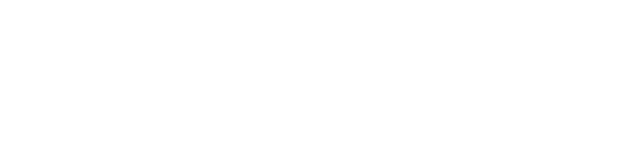
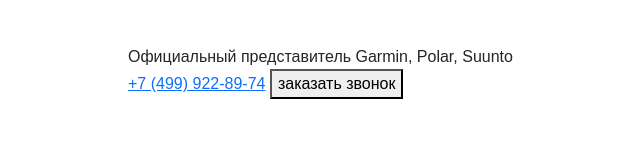
Before and after one commit to lightofheven/puls, a website: page src/index.html in a window 1280 px wide. Shown: the whole page, without its empty margins (37-677 px from the left). Drawn offline with Linux system fonts and the light colour scheme.

Commit message:
second commit

```diff
--- a/src/css/style.min.css
+++ b/src/css/style.min.css
@@ -1 +1 @@
-*{font-family:"Museo Sans Cyrl",sans-serif}
+*{font-family:"Museo Sans Cyrl",sans-serif}.container{max-width:950px;margin:0 auto}
--- a/src/index.html
+++ b/src/index.html
@@ -12,7 +12,19 @@
 <body>
     <div class="promo">
         <div class="container">
-
+            <header class="header">
+                <a href="#" class="header__logo">
+                    <img src="img/running_man.png" alt="logo">
+                </a>
+                <div class="header__official">
+                    Официальный представитель
+                    <span>Garmin, Polar, Suunto</span>
+                </div>
+                <div class="haeder__contacts">
+                    <a href="tel:+74999228974" class="header__phone">+7 (499) 922-89-74</a>
+                    <button class="button">заказать звонок</button>
+                </div>
+            </header>
         </div>
     </div>
 
```
Also changed, not shown: src/icons/facebook.svg (added), src/icons/instagram.svg (added), src/icons/pinterest.svg (added).
